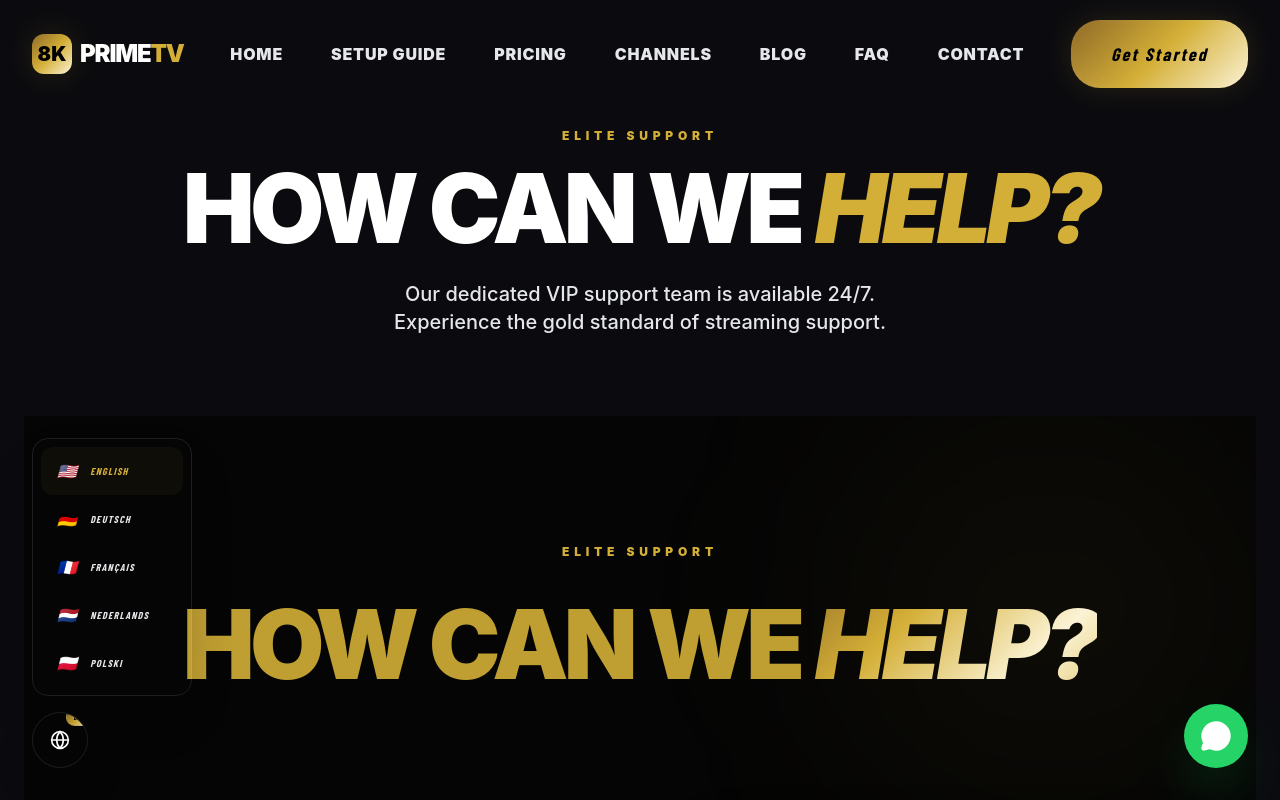
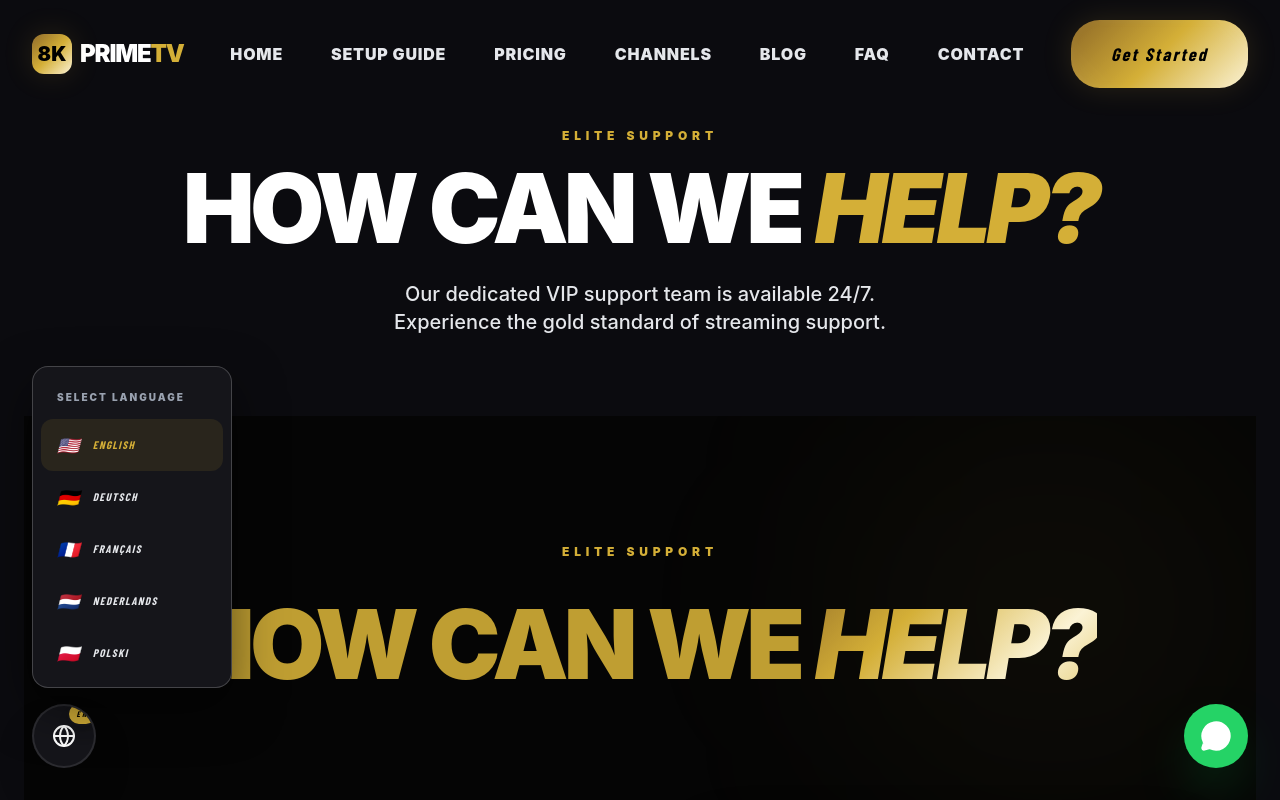
Before and after one commit to cothmane7/8kprime_full_backup, a Next.js app: page /en/contact in a window 1280 px wide. Both pictures are taken after a click on the button "EN". Shown: the top 800 px of the page. Built offline with nearby package versions, Linux system fonts and the light colour scheme; a web font is replaced by a local one.

Commit message:
style: improve language selector visibility and dropdown background

```diff
--- a/components/FloatingActions.tsx
+++ b/components/FloatingActions.tsx
@@ -62,16 +62,19 @@ export default function FloatingActions({ lang }: { lang: string }) {
                             initial={{ opacity: 0, y: 10, scale: 0.9 }}
                             animate={{ opacity: 1, y: 0, scale: 1 }}
                             exit={{ opacity: 0, y: 10, scale: 0.9 }}
-                            className="absolute bottom-full mb-4 left-0 glass p-2 rounded-2xl border border-white/10 min-w-[160px] shadow-2xl overflow-hidden z-[70]"
+                            className="absolute bottom-full mb-4 left-0 bg-[#15151A] p-2 rounded-2xl border border-white/20 min-w-[200px] shadow-[0_20px_50px_rgba(0,0,0,0.5)] overflow-hidden z-[70] backdrop-blur-md"
                         >
+                            <div className="px-4 py-2 mb-1">
+                                <span className="text-[10px] font-black text-gray-400 uppercase tracking-[0.2em]">Select Language</span>
+                            </div>
                             {languages.map((l) => (
                                 <button
                                     key={l.code}
                                     onClick={() => handleLangChange(l.code)}
-                                    className={`w-full flex items-center gap-3 px-4 py-3 rounded-xl text-[10px] font-black transition-all hover:bg-white/10 active:scale-95 uppercase tracking-widest ${lang === l.code ? "text-primary bg-primary/5" : "text-gray-200"
+                                    className={`w-full flex items-center gap-3 px-4 py-3 rounded-xl text-[11px] font-black transition-all hover:bg-white/10 active:scale-95 uppercase tracking-widest ${lang === l.code ? "text-primary bg-primary/10" : "text-gray-200 hover:text-white"
                                         }`}
                                 >
-                                    <span className="text-base">{l.flag}</span>
+                                    <span className="text-lg">{l.flag}</span>
                                     {l.name}
                                 </button>
                             ))}
@@ -85,11 +88,11 @@ export default function FloatingActions({ lang }: { lang: string }) {
                     transition={{ delay: 1.2, type: "spring" }}
                     onClick={() => setIsLangOpen(!isLangOpen)}
                     whileHover={{ scale: 1.05 }}
-                    className="glass w-14 h-14 rounded-full flex items-center justify-center border border-white/10 shadow-2xl relative group overflow-hidden"
+                    className="bg-[#15151A] w-16 h-16 rounded-full flex items-center justify-center border-2 border-white/10 hover:border-primary/50 shadow-2xl relative group overflow-hidden transition-all duration-300"
                 >
-                    <div className="absolute inset-0 bg-primary/5 opacity-0 group-hover:opacity-100 transition-opacity" />
-                    <Globe className="w-5 h-5 text-white group-hover:text-primary transition-colors relative z-10" />
-                    <div className="absolute -top-1 -right-1 bg-metallic-gold text-black text-[7px] font-black px-1.5 py-0.5 rounded-full uppercase shadow-lg border border-black/10">
+                    <div className="absolute inset-0 bg-primary/10 opacity-0 group-hover:opacity-100 transition-opacity" />
+                    <Globe className="w-6 h-6 text-white group-hover:text-primary transition-colors relative z-10" />
+                    <div className="absolute -top-1 -right-1 bg-primary text-black text-[8px] font-black px-2 py-1 rounded-full uppercase shadow-lg border-2 border-[#15151A] z-20">
                         {lang.toUpperCase()}
                     </div>
                 </motion.button>
```
